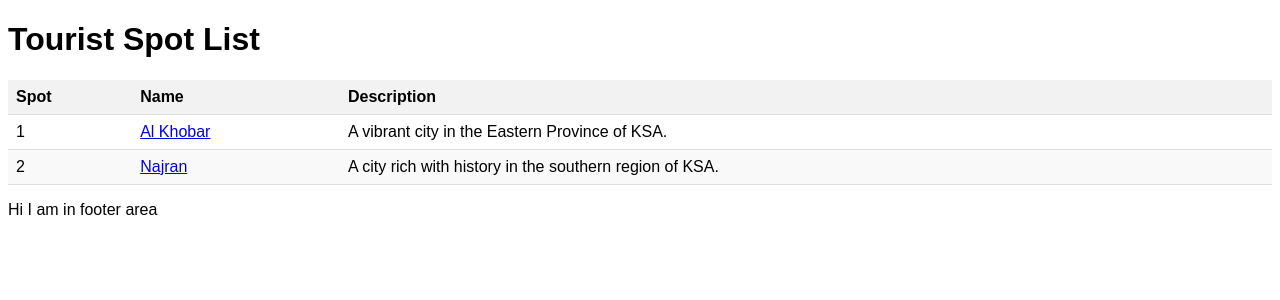
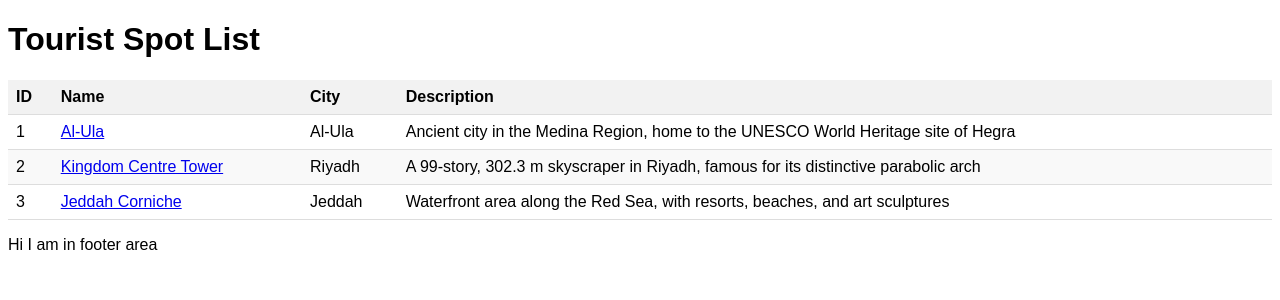
Before and after one commit to amoraah09/django_project, a Django app: page /spots in a window 1280 px wide. Shown: the part 150-450 px from the top of the page. Run offline with Django 5.2, Linux system fonts and the light colour scheme.

Commit message:
get spots and display spots dynamically using __getSpots

```diff
--- a/Ksa_tourist_guide/apps/TouristSpots/views.py
+++ b/Ksa_tourist_guide/apps/TouristSpots/views.py
@@ -5,7 +5,7 @@ def index(request):
     return render(request, 'touristSpotModule/index.html')
 
 def spots(request):
-    return render(request, 'touristSpotModule/spotList.html')
+    return render(request, 'touristSpotModule/spotList.html', {'spots':__getSpots()})
 def register(request):
     return render(request, 'touristSpotModule/register.html')
 
@@ -22,3 +22,10 @@ def spot(request, sId):
 
     context = {'spot':targetSpot} # spot is the variable name accessible by template
     return render(request, 'TouristSpotModule/spot.html', context)
+
+def __getSpots():
+    return [
+        {'id': 1, 'name': 'Al-Ula', 'city': 'Al-Ula', 'description': 'Ancient city in the Medina Region, home to the UNESCO World Heritage site of Hegra', 'location': 'Al-Ula, Medina Region, Saudi Arabia'},
+        {'id': 2, 'name': 'Kingdom Centre Tower', 'city': 'Riyadh', 'description': 'A 99-story, 302.3 m skyscraper in Riyadh, famous for its distinctive parabolic arch', 'location': '2239 King Fahd Rd, Al Olaya, Riyadh 12214, Saudi Arabia'},
+        {'id': 3, 'name': 'Jeddah Corniche', 'city': 'Jeddah', 'description': 'Waterfront area along the Red Sea, with resorts, beaches, and art sculptures', 'location': 'Jeddah Corniche, Jeddah, Saudi Arabia'}
+    ]
--- a/Ksa_tourist_guide/apps/templates/touristSpotModule/spotList.html
+++ b/Ksa_tourist_guide/apps/templates/touristSpotModule/spotList.html
@@ -7,48 +7,41 @@
         width: 100%;
         border-collapse: collapse;
     }
-
-    .spot-table th,
-    .spot-table td {
+    .spot-table th, .spot-table td {
         padding: 8px;
         text-align: left;
         border-bottom: 1px solid #ddd;
     }
-
     .spot-table th {
         background-color: #f2f2f2;
     }
-
     .spot-table tbody tr:nth-child(even) {
         background-color: #f9f9f9;
     }
-
     .spot-table tbody tr:hover {
         background-color: #f5f5f5;
     }
 </style>
-
 {% endblock stylesheets %}
 <h1>Tourist Spot List</h1>
 <table class="spot-table">
     <thead>
         <tr>
-            <th>Spot</th>
+            <th>ID</th>
             <th>Name</th>
+            <th>City</th>
             <th>Description</th>
         </tr>
     </thead>
     <tbody>
+        {% for spot in spots %}
         <tr>
-            <td>1</td>
-            <td><a href="/spot/12344321">Al Khobar</a></td>
-            <td>A vibrant city in the Eastern Province of KSA.</td>
+            <td>{{ spot.id }}</td>
+            <td><a href="/spot/{{ spot.id }}">{{ spot.name }}</a></td>
+            <td>{{ spot.city }}</td>
+            <td>{{ spot.description }}</td>
         </tr>
-        <tr>
-            <td>2</td>
-            <td><a href="/spot/56788765">Najran</a></td>
-            <td>A city rich with history in the southern region of KSA.</td>
-        </tr>
+        {% endfor %}
     </tbody>
 </table>
 {% endblock content %}
```
Also changed, not shown: Ksa_tourist_guide/apps/TouristSpotsModule/modules.py (added).
